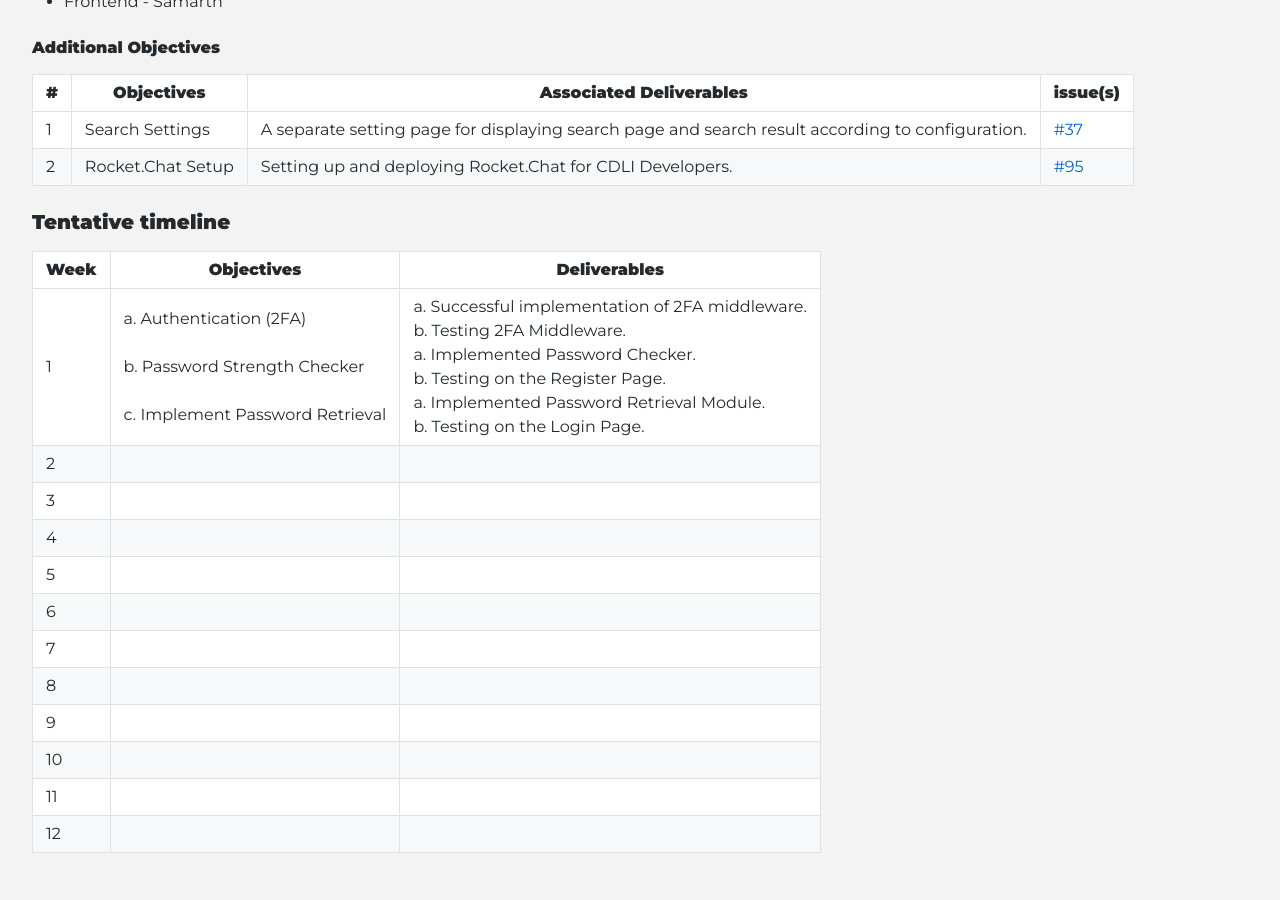
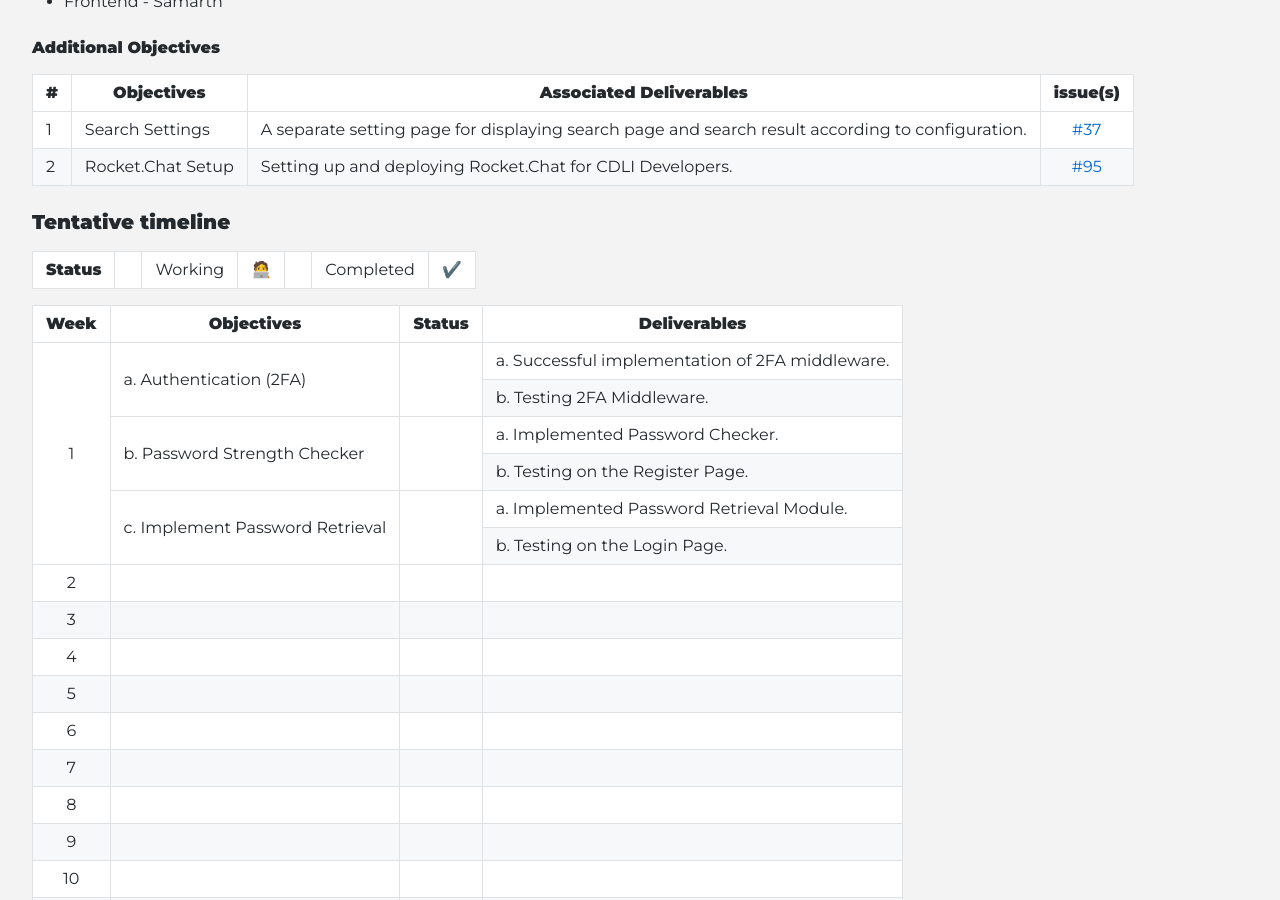
Before and after one commit to cdli-gh/blog, a Jekyll site: the page built from _blog/gsoc20/search/index.md, in a window 1280 px wide and 900 px high, scrolled down 1290 px. Built offline with Jekyll 4.4.1, drawn with Linux system fonts in a browser that asks for light colours; emoji names are drawn with the system emoji font.

Commit message:
Migrated for dash table to HTML Tables.

```diff
--- a/_blog/gsoc20/search/index.md
+++ b/_blog/gsoc20/search/index.md
@@ -24,7 +24,7 @@ Objectives are separated in two categories: essential and additional, they are a
 #### Essential Objectives
 
 |\#|Objectives|Associated Deliverables|issue(s)|
-|---	|---	|---	|---	|
+|:---:|---	|---	|:---:|
 |1   	| Authentication (2FA)|Established more secure login by enforcing 2FA. | [#4](https://gitlab.com/cdli/framework/-/issues/4) |
 |2   	| Authorization Setup (Role Based) | Successfully setup role based access. | [#84](https://gitlab.com/cdli/framework/-/issues/84) |
 |3   	| Simple Search | Integrating Elastic Search for fast and accurate search results. | [#50](https://gitlab.com/cdli/framework/-/issues/50) |
@@ -38,16 +38,17 @@ Objectives are separated in two categories: essential and additional, they are a
 #### Additional Objectives
 
 |\#|Objectives|Associated Deliverables|issue(s)|
-|---	|---	|---	|---	|
+|---	|---	|---	| :---:	|
 |1   	| Search Settings | A separate setting page for displaying search page and search result according to configuration. |  [#37](https://gitlab.com/cdli/framework/-/issues/37) |
 |2   	| Rocket.Chat Setup | Setting up and deploying Rocket.Chat for CDLI Developers. |[#95](https://gitlab.com/cdli/framework/-/issues/95)|
 
 ### Tentative timeline
 
+<!---
 | Week  |Objectives |Deliverables |
-|---|---|---|
+|:---:|---|---|
 |1| a. Authentication (2FA) <br><br> b. Password Strength Checker <br><br> c. Implement Password Retrieval | a. Successful implementation of 2FA middleware. <br> b. Testing 2FA Middleware. <br> a. Implemented Password Checker. <br> b. Testing on the Register Page. <br> a. Implemented Password Retrieval Module. <br> b. Testing on the Login Page. |
-|2|   |   |
+|2|  |   |
 |3|   |   |
 |4|   |   |
 |5|   |   |
@@ -58,3 +59,148 @@ Objectives are separated in two categories: essential and additional, they are a
 |10|   |   |
 |11|   |   |
 |12|   |   |
+-->
+<!---
+<table>
+  <tr>
+    <td rowspan=2> Status </td>
+    <td align="center"> Working </td>
+    <td align="center"> :technologist: </td>
+  </tr>
+  <tr>
+    <td align="center"> Completed </td>
+    <td align="center"> :heavy_check_mark: </td>
+  </tr>
+</table>
+-->
+
+<table>
+  <tr>
+    <td> <strong>Status</strong> </td>
+    <td></td>
+    <td align="center"> Working </td>
+    <td align="center"> :technologist: </td>
+    <td></td>
+    <td align="center"> Completed </td>
+    <td align="center"> :heavy_check_mark: </td>
+  </tr>
+</table>
+
+<table>
+    <thead>
+        <tr>
+            <th>Week</th>
+            <th>Objectives</th>
+            <th>Status</th>
+            <th>Deliverables</th>
+        </tr>
+    </thead>
+    <tbody>
+        <tr>
+            <td rowspan=6 align="center">1</td>
+            <td rowspan=2>a. Authentication (2FA) </td>
+            <td rowspan=2 align="center"></td>
+            <td>a. Successful implementation of 2FA middleware. </td>
+        </tr>
+        <tr>
+            <td>b. Testing 2FA Middleware. </td>
+        </tr>
+        <tr>
+            <td rowspan=2> b. Password Strength Checker </td>
+            <td rowspan=2 align="center"></td>
+            <td>a. Implemented Password Checker.</td>
+        </tr>
+        <tr>
+            <td>b. Testing on the Register Page. </td>
+        </tr>
+        <tr>
+            <td rowspan=2>c. Implement Password Retrieval</td>
+            <td rowspan=2 align="center"></td>
+            <td> a. Implemented Password Retrieval Module. </td>
+        </tr>
+        <tr>
+            <td> b. Testing on the Login Page.</td>
+        </tr>
+        <tr>
+            <td rowspan=1 align="center">2</td>
+            <td rowspan=1></td>
+            <td rowspan=1 align="center"></td>
+            <td></td>
+        </tr>
+        <tr>
+            <td rowspan=1 align="center">3</td>
+            <td rowspan=1></td>
+            <td rowspan=1 align="center"></td>
+            <td></td>
+        </tr>
+        <tr>
+            <td rowspan=1 align="center">4</td>
+            <td rowspan=1></td>
+            <td rowspan=1 align="center"></td>
+            <td></td>
+        </tr>
+        <tr>
+            <td rowspan=1 align="center">5</td>
+            <td rowspan=1></td>
+            <td rowspan=1 align="center"></td>
+            <td></td>
+        </tr>
+        <tr>
+            <td rowspan=1 align="center">6</td>
+            <td rowspan=1></td>
+            <td rowspan=1 align="center"></td>
+            <td></td>
+        </tr>
+        <tr>
+            <td rowspan=1 align="center">7</td>
+            <td rowspan=1></td>
+            <td rowspan=1 align="center"></td>
+            <td></td>
+        </tr>
+        <tr>
+            <td rowspan=1 align="center">8</td>
+            <td rowspan=1></td>
+            <td rowspan=1 align="center"></td>
+            <td></td>
+        </tr>
+        <tr>
+            <td rowspan=1 align="center">9</td>
+            <td rowspan=1></td>
+            <td rowspan=1 align="center"></td>
+            <td></td>
+        </tr>
+        <tr>
+            <td rowspan=1 align="center">10</td>
+            <td rowspan=1></td>
+            <td rowspan=1 align="center"></td>
+            <td></td>
+        </tr>
+        <tr>
+            <td rowspan=1 align="center">11</td>
+            <td rowspan=1></td>
+            <td rowspan=1 align="center"></td>
+            <td></td>
+        </tr>
+        <tr>
+            <td rowspan=1 align="center">12</td>
+            <td rowspan=1></td>
+            <td rowspan=1 align="center"></td>
+            <td></td>
+        </tr>
+<!--         <tr>
+            <td rowspan=4>L1 Name</td>
+            <td rowspan=2>L2 Name A</td>
+            <td>L3 Name A</td>
+        </tr>
+        <tr>
+            <td>L3 Name B</td>
+        </tr>
+        <tr>
+            <td rowspan=2>L2 Name B</td>
+            <td>L3 Name C</td>
+        </tr>
+        <tr>
+            <td>L3 Name D</td>
+        </tr> -->
+    </tbody>
+</table>
```
